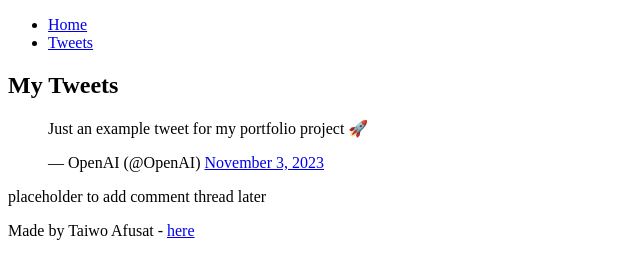
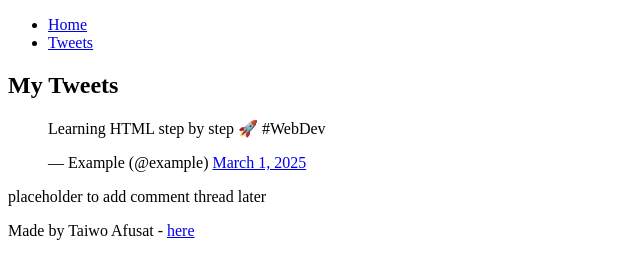
Before and after one commit to Kemmy90smart/My_First_Portfolio, a plain HTML site: page html_basic/tweets.html in a window 1280 px wide. Shown: the whole page, without its empty margins (0-640 px from the left). Drawn offline with Linux system fonts and the light colour scheme.

```diff
--- a/html_basic/tweets.html
+++ b/html_basic/tweets.html
@@ -16,12 +16,10 @@
   <main>
     <article>
       <h1>My Tweets</h1>
+      <!-- Embedded Tweet -->
       <blockquote class="twitter-tweet">
-        <p lang="en" dir="ltr">
-          Just an example tweet for my portfolio project 🚀
-        </p>
-        &mdash; OpenAI (@OpenAI)
-        <a href="https://twitter.com/OpenAI/status/1719784421950097476">November 3, 2023</a>
+        <p lang="en" dir="ltr">Learning HTML step by step 🚀 #WebDev</p>
+        &mdash; Example (@example) <a href="https://twitter.com/example/status/123456789">March 1, 2025</a>
       </blockquote>
       <script async src="https://platform.twitter.com/widgets.js" charset="utf-8"></script>
     </article>
```
